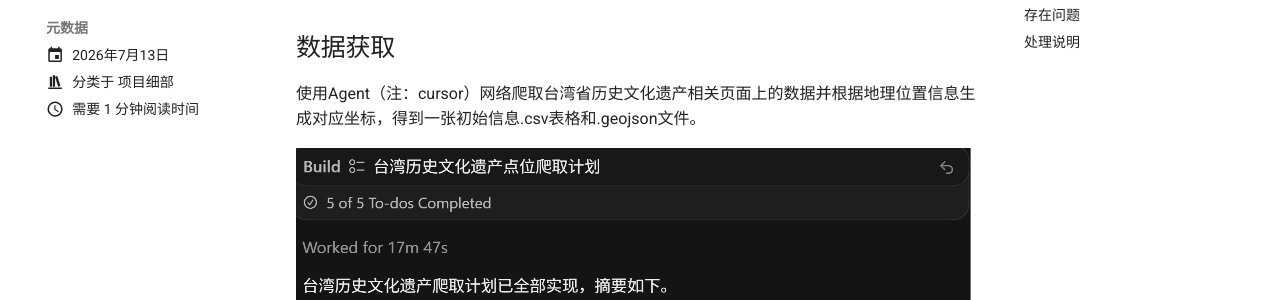
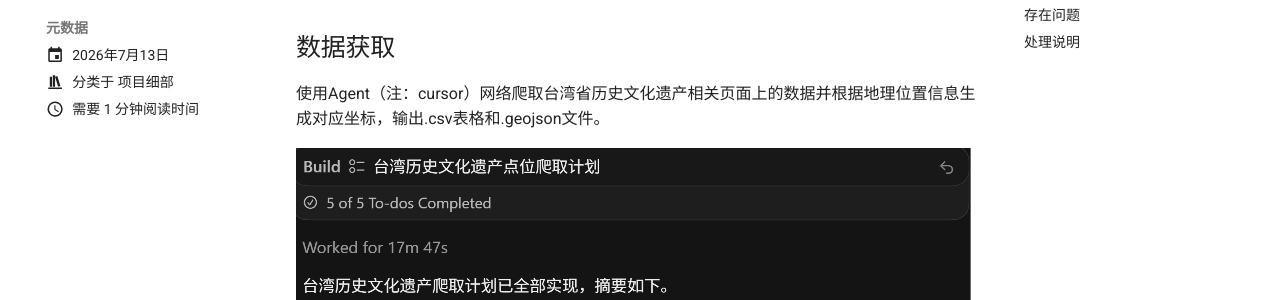
Before and after one commit to Page67/fakespeare, an MkDocs documentation site: the page built from docs/project/posts/2026-07-13-HKMCTW.md, in a window 1280 px wide and 900 px high. Shown: the part 198-498 px from the top of the window. Built offline with MkDocs 1.6.1 and Material for MkDocs 9.7.7, drawn with Linux system fonts in a browser that asks for light colours.

Commit message:
chore: save current post state before homepage redesign

```diff
--- a/docs/project/posts/2026-07-13-HKMCTW.md
+++ b/docs/project/posts/2026-07-13-HKMCTW.md
@@ -13,7 +14,7 @@ tags:
 
 ## 数据获取
 
-使用Agent（注：cursor）网络爬取台湾省历史文化遗产相关页面上的数据并根据地理位置信息生成对应坐标，得到一张初始信息.csv表格和.geojson文件。
+使用Agent（注：cursor）网络爬取台湾省历史文化遗产相关页面上的数据并根据地理位置信息生成对应坐标，输出.csv表格和.geojson文件。
 
 ![cursor爬取页面](image-11.png)
 
```
Also changed, not shown: other parts of docs/project/posts/2026-07-13-HKMCTW.md (+1 -0 lines).
